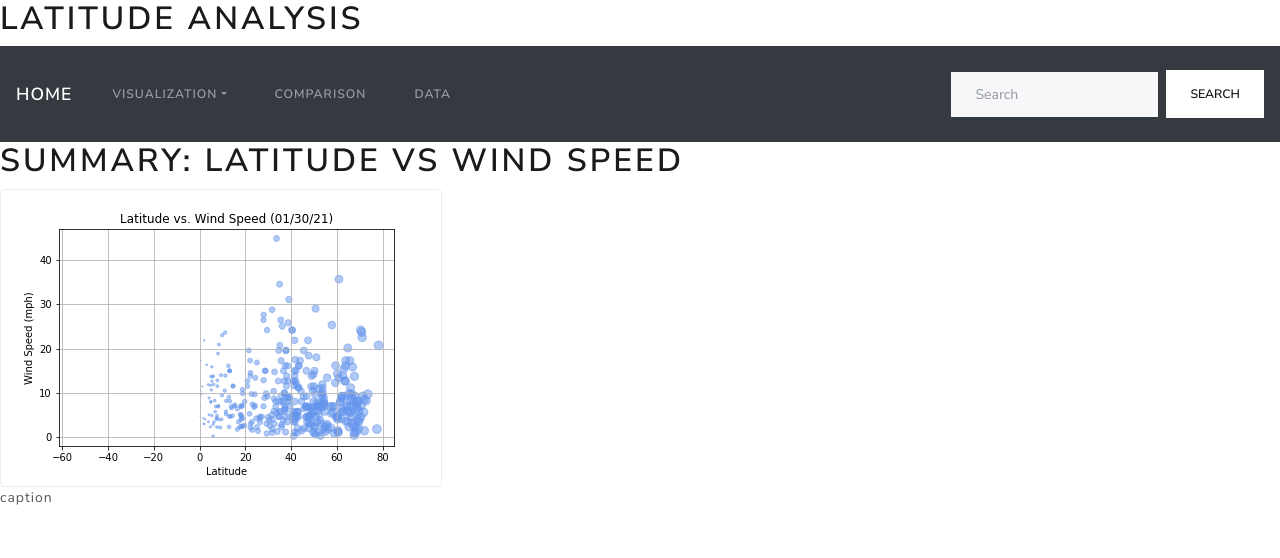
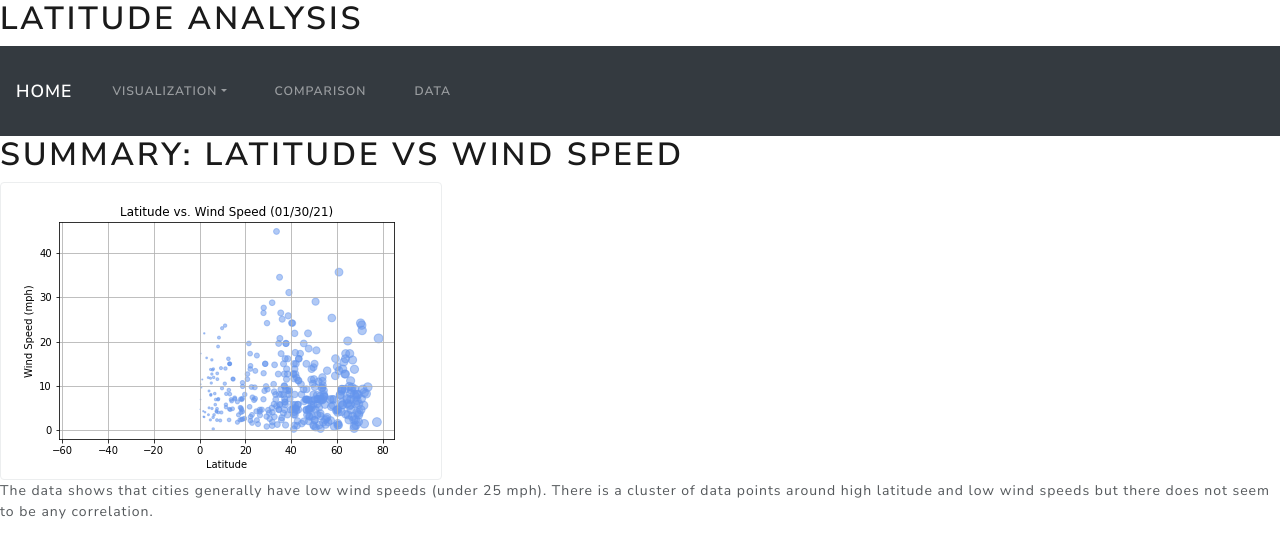
Before and after one commit to kasy1tu/Weather-Web-Design, a plain HTML site: page Assets/html/lat4.html in a window 1280 px wide. Drawn offline with nearby package versions, Linux system fonts and the light colour scheme.

Commit message:
progress check

```diff
--- a/Assets/html/lat4.html
+++ b/Assets/html/lat4.html
@@ -48,10 +48,6 @@
             <a class="nav-link" href="data.html">Data</a>
           </li>
         </ul>
-        <form class="form-inline my-2 my-lg-0">
-          <input class="form-control mr-sm-2" type="text" placeholder="Search">
-          <button class="btn btn-secondary my-2 my-sm-0" type="submit">Search</button>
-        </form>
       </div>
     </nav>
 
@@ -59,7 +55,8 @@
     <h1> Summary: Latitude vs Wind Speed</h1>
     <div class="thumbnail">
         <a href="#"><img src="../../Visualizations/LatitudeWindSpeedScatter.png" alt="..." class="img-thumbnail"></a>
-        <div class="caption"> caption</div>
+        <div class="caption"> The data shows that cities generally have low wind speeds (under 25 mph). There is a cluster of data
+        points around high latitude and low wind speeds but there does not seem to be any correlation. </div>
     </div>
 
 <script src="https://code.jquery.com/jquery-3.3.1.slim.min.js" integrity="sha384-q8i/X+965DzO0rT7abK41JStQIAqVgRVzpbzo5smXKp4YfRvH+8abtTE1Pi6jizo" crossorigin="anonymous"></script>
```
Also changed, not shown: Assets/html/lat1.html (+2 -5 lines), Assets/html/lat2.html (+1 -5 lines), Assets/html/lat3.html (+1 -1 lines).
